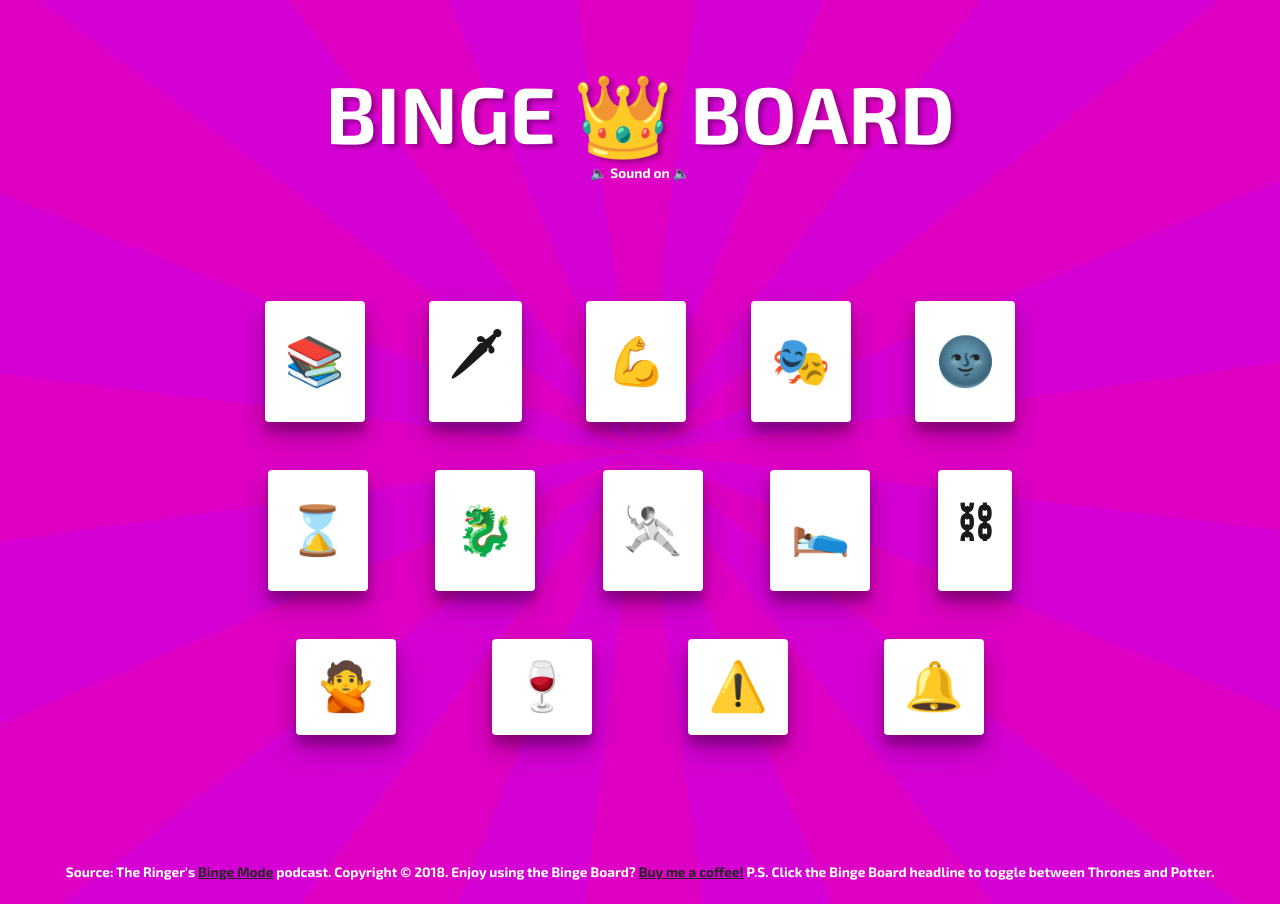
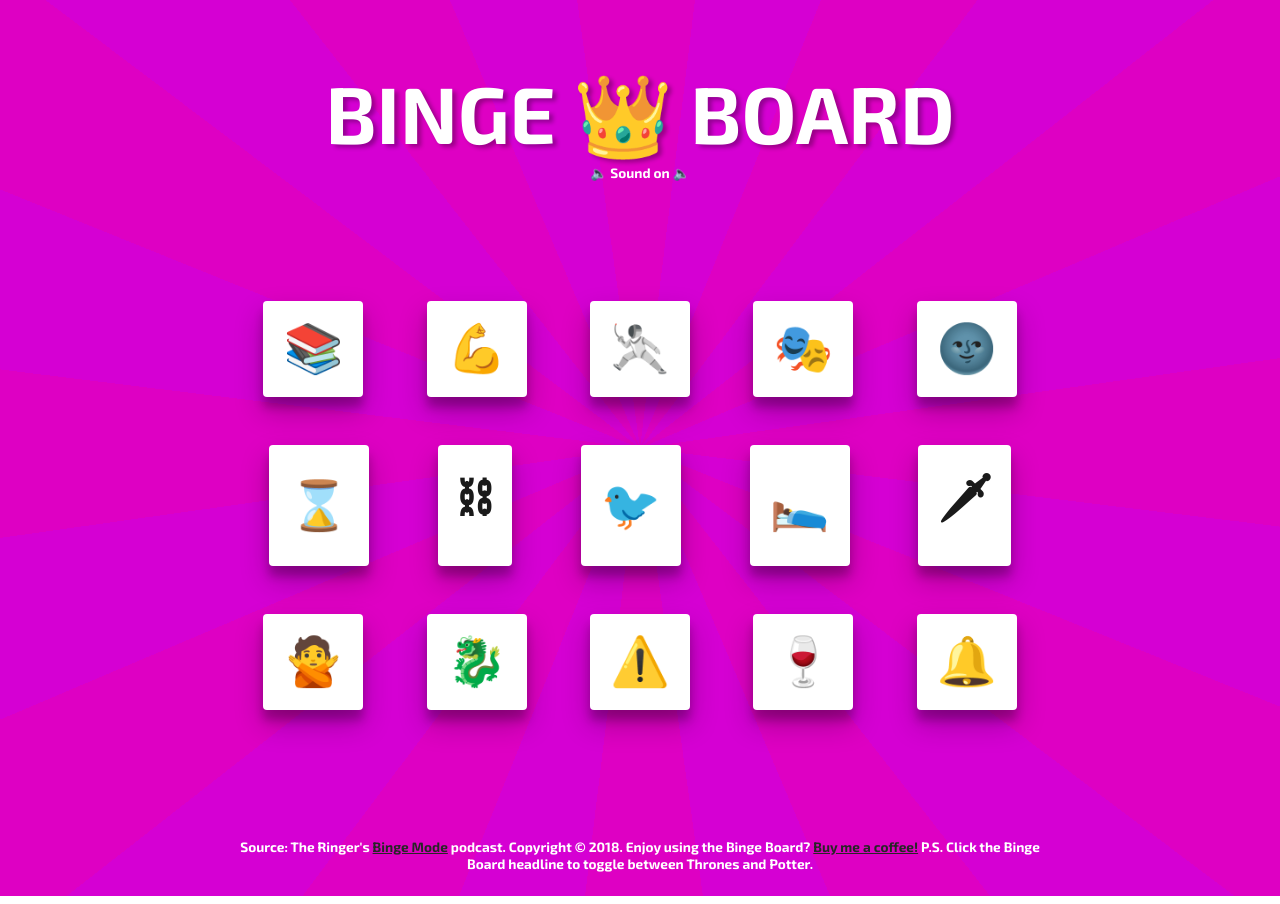
Before and after one commit to mattjared/binge-board, a React (Create React App) app: page / in a window 1280 px wide. Built offline with nearby package versions, Linux system fonts and the light colour scheme.

Commit message:
lilfinger

```diff
--- a/src/got.js
+++ b/src/got.js
@@ -57,6 +57,10 @@
     "name": "🤺",
     "audio": './sounds/kos.mp3',
   },
+  {
+    "name": "🐦",
+    "audio": './sounds/lilfinger.mp3',
+  },
 ]
 
 export default _.shuffle(got);
--- a/src/index.scss
+++ b/src/index.scss
@@ -156,6 +156,11 @@
     font-size: .85rem;
     padding: 1.5rem;
 
+    @media (min-width: 576px) {
+      max-width: 65%;
+      margin: 0 auto;
+    }
+
     a {
       color: lighten(black, 15%);
     }
```
Also changed, not shown: 1 other file (tests, documents, lock files or other folders).
